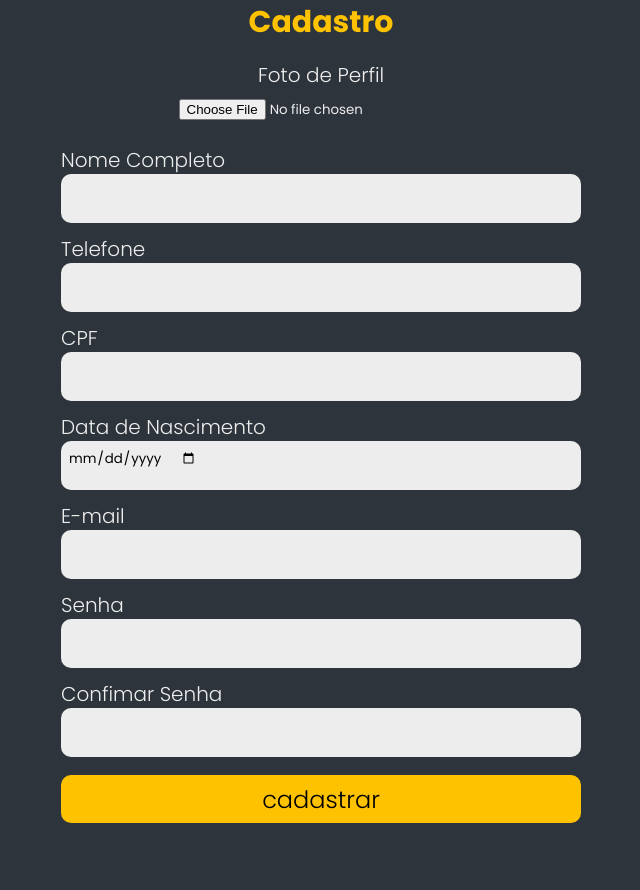
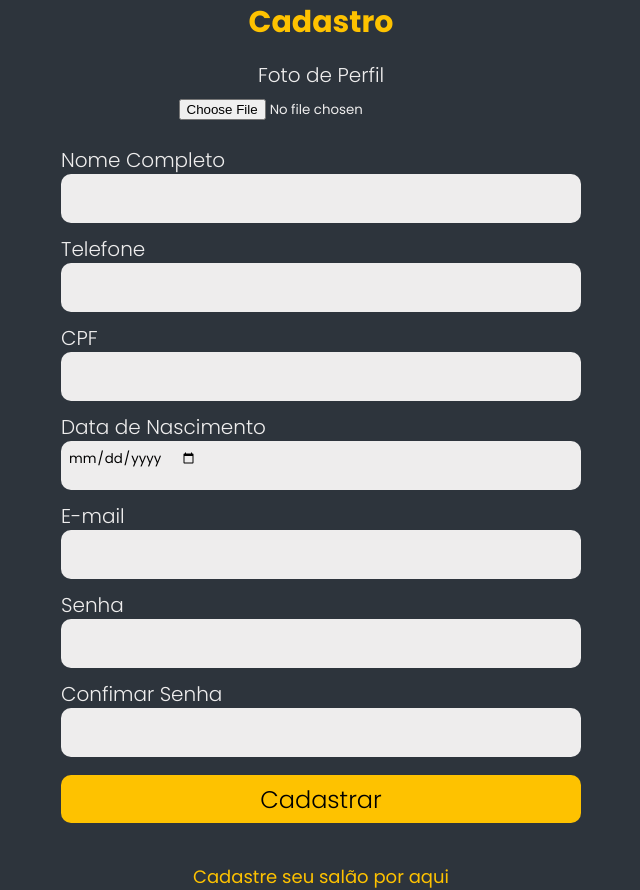
Before and after one commit to MarcosViniDLL/agendabarbeiro-front, a React (Vite) app: page /cadastro in a window 1280 px wide. Shown: the whole page, without its empty margins (319-959 px from the left). Before the commit the page ends 847 px from the top, so only its background shows below. Built offline with nearby package versions, Linux system fonts and the light colour scheme.

Commit message:
Bug Fix na tela de cadastro

```diff
--- a/src/pages/Register/Register.module.css
+++ b/src/pages/Register/Register.module.css
@@ -6,7 +6,6 @@
     justify-content: center;
     flex-direction: column;
 }
-
 
 .labelFoto {
     font-weight: 350;
@@ -65,7 +64,7 @@
     background-color: var(--terceary);
 }
 
-.cadastroForm h2{
+.cadastroForm h2 {
     color: var(--secundary);
     font-size: 30px;
 }
@@ -89,5 +88,34 @@
 .cadastroForm button:hover {
     cursor: pointer;
     opacity: 0.8;
+}
 
+.modal {
+    position: fixed;
+    top: 0;
+    left: 0;
+    width: 100%;
+    height: 100%;
+    display: flex;
+    align-items: center;
+    justify-content: center;
+    background-color: rgba(0, 0, 0, 0.5);
 }
+
+.modalContent {
+    background-color: white;
+    padding: 2rem;
+    border-radius: 10px;
+    text-align: center;
+}
+
+.cadSalonLink {
+    color: var(--secundary);
+    font-size: 18px;
+    text-decoration: none;
+    margin-top: 1rem;
+}
+
+.cadSalonLink:hover {
+    text-decoration: underline;
+}
--- a/src/pages/Register/index.jsx
+++ b/src/pages/Register/index.jsx
@@ -1,8 +1,5 @@
 import { useState } from 'react';
-import { Link } from 'react-router-dom';
-import style from '../Register/Register.module.css'
-
-
+import style from '../Register/Register.module.css';
 
 function Cadastro() {
     const [nomeCompleto, setNomeCompleto] = useState('');
@@ -13,6 +10,7 @@ function Cadastro() {
     const [senha, setSenha] = useState('');
     const [confirmarSenha, setConfirmarSenha] = useState('');
     const [fotoPerfil, setFotoPerfil] = useState(null);
+    const [isModalOpen, setIsModalOpen] = useState(false);
 
     const handleSubmit = (event) => {
         event.preventDefault();
@@ -27,11 +25,18 @@ function Cadastro() {
             confirmarSenha,
             fotoPerfil
         });
+
+        // Abre o modal
+        setIsModalOpen(true);
     };
 
     const handleFotoChange = (event) => {
         const foto = event.target.files[0];
         setFotoPerfil(foto);
+    };
+
+    const closeModal = () => {
+        setIsModalOpen(false);
     };
 
     return (
@@ -72,11 +77,19 @@ function Cadastro() {
                     <input type="password" id="confirmarSenha" value={confirmarSenha} onChange={(e) => setConfirmarSenha(e.target.value)} required />
                 </div>
 
-                <Link to="/cad-salon">
-                    <button type='submit'>cadastrar</button>
-                </Link>
+                <button type='submit'>Cadastrar</button>
             </form>
 
+            {isModalOpen && (
+                <div className={style.modal}>
+                    <div className={style.modalContent}>
+                        <h2>Cadastro realizado com sucesso!</h2>
+                        <button onClick={closeModal}>Fechar</button>
+                    </div>
+                </div>
+            )}
+
+            <a href="/cad-salon" className={style.cadSalonLink}>Cadastre seu salão por aqui</a>
         </div>
     );
 }
```
